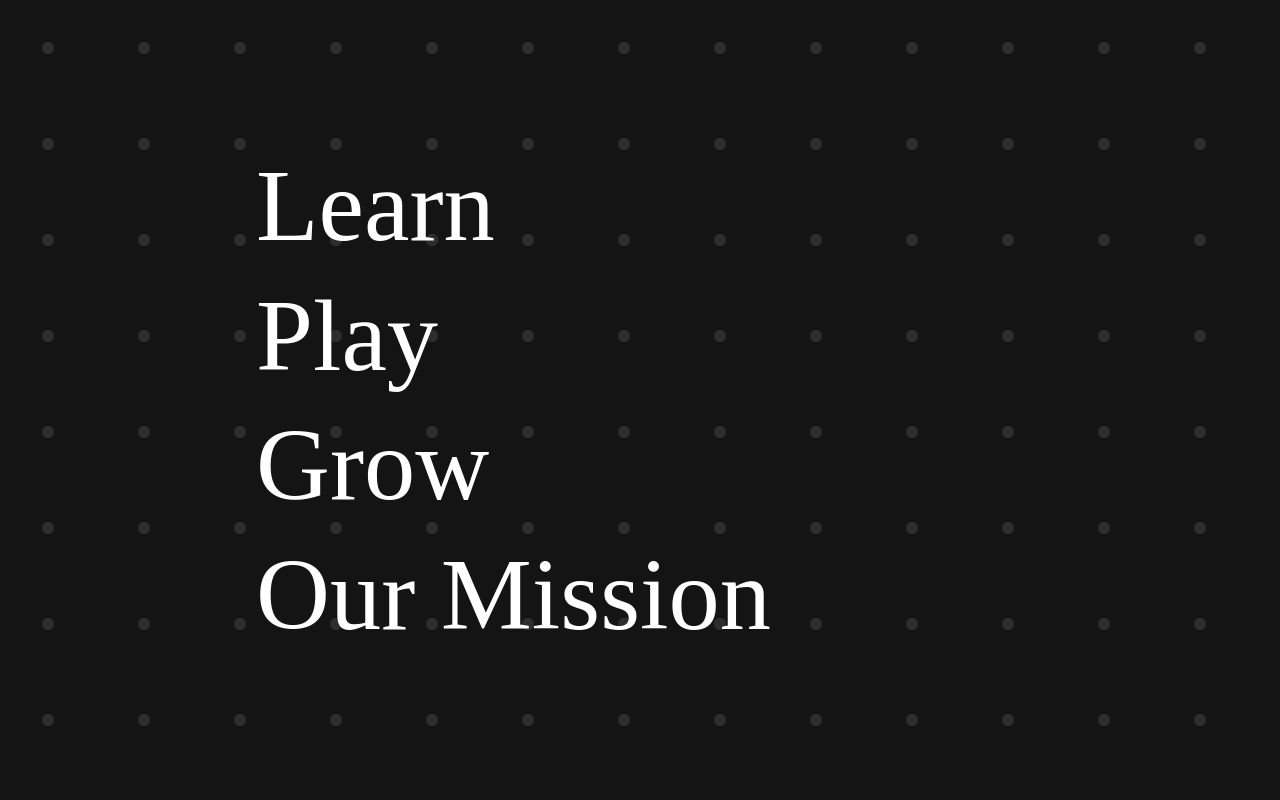
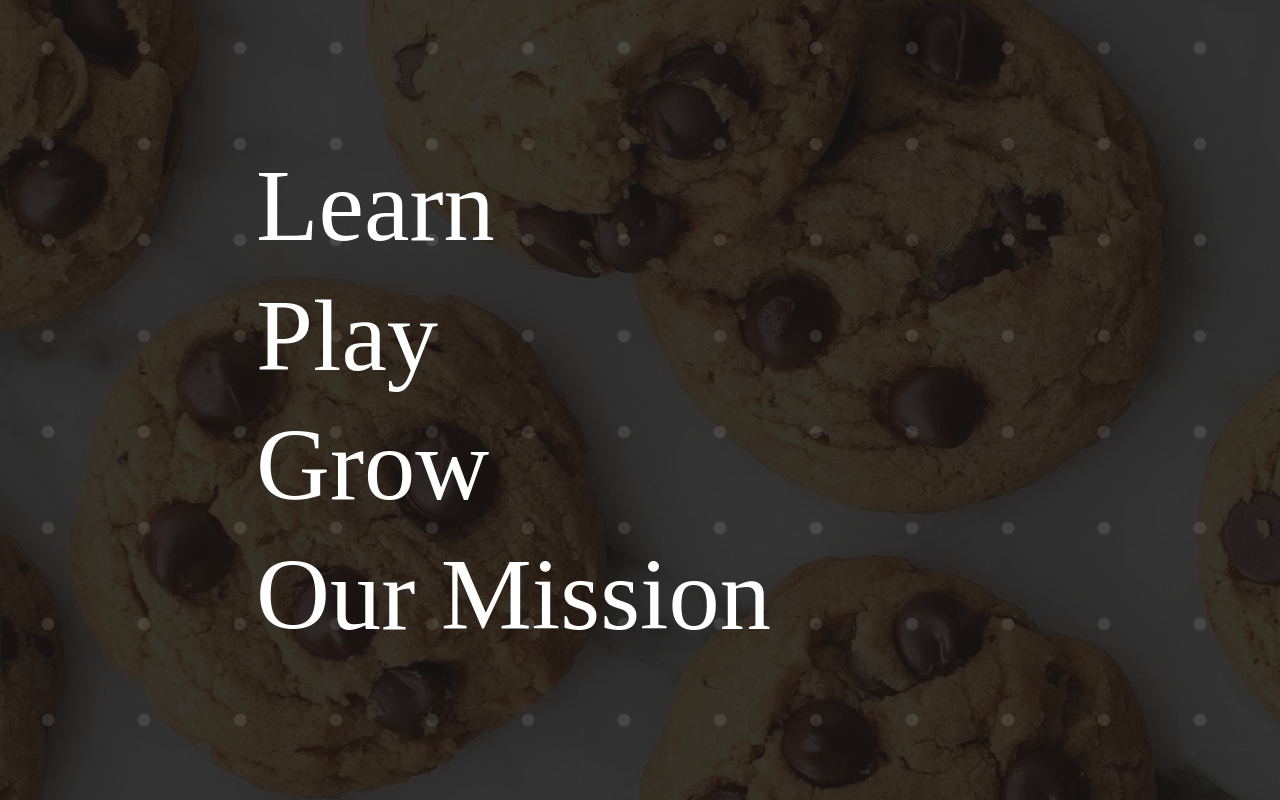
Before and after one commit to JonathanYin/Sustainable-Cookies, a plain HTML site: page src/index.html in a window 1280 px wide. Drawn offline with Linux system fonts and the light colour scheme; a web font is replaced by a local one.

Commit message:
Update image link

```diff
--- a/src/css/mystyles.css
+++ b/src/css/mystyles.css
@@ -67,7 +67,7 @@ body {
   }
 
   #menu-background-image {
-    background-image: url("/src/images/cookie-recipes.jpg");
+    background-image: url("../images/bg.webp");
     background-position: center 40%;
     background-size: 110vmax;
     height: 100%;
```
